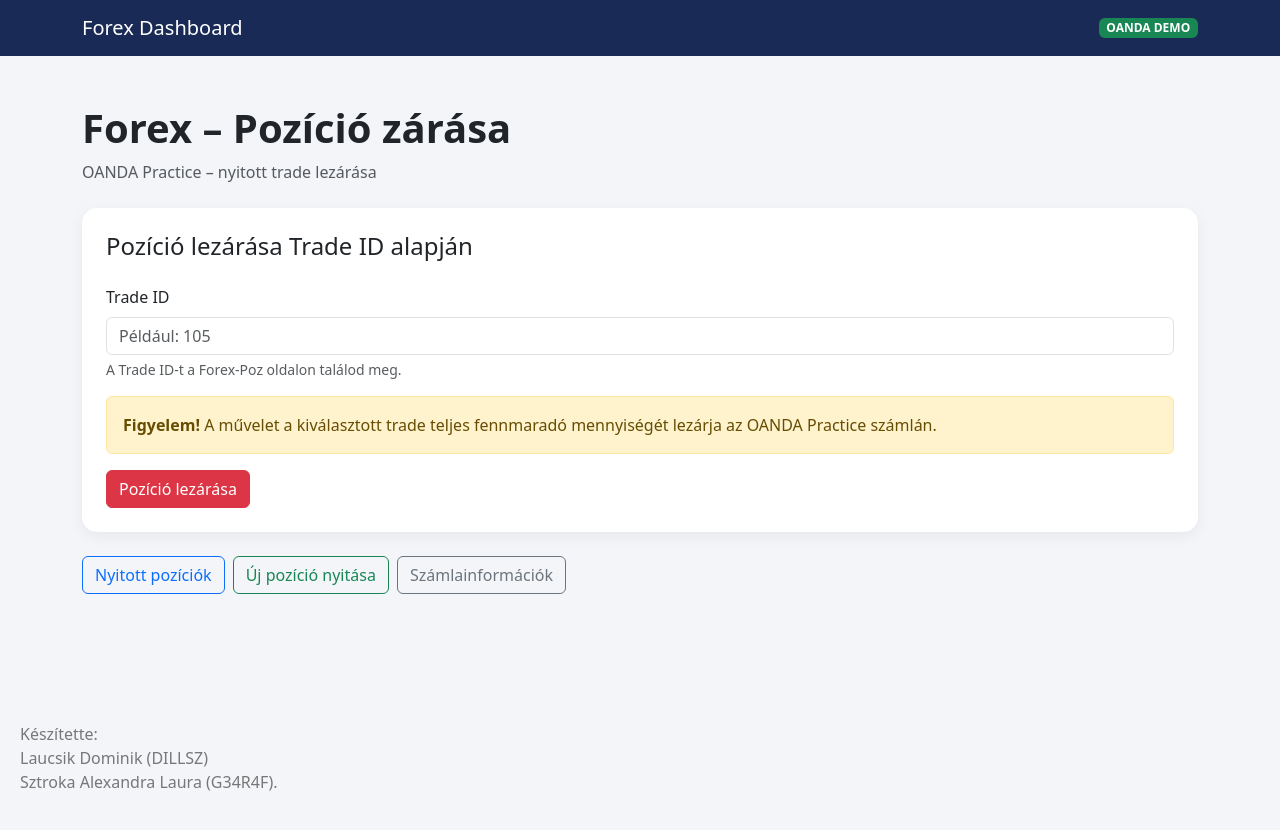
After one commit to Szandi345/Java-alkalmazasok-Eloadas, a Spring Boot app: page /forex/close in a window 1280 px wide. The commit adds this page. Run offline with Spring Boot 4, Linux system fonts and the light colour scheme; some libraries are stand-ins or nearby versions.

Commit message:
Forex-Zar menü: (Trade lezarasa Trade ID alapjan)

```diff
--- a/beadando/src/main/java/org/example/beadando/controller/ForexController.java
+++ b/beadando/src/main/java/org/example/beadando/controller/ForexController.java
@@ -307,4 +307,88 @@ public class ForexController {
         }
         return "forex-positions";
     }
+    @GetMapping("/forex/close")
+    public String closeTradePage(
+            @RequestParam(required = false) String tradeId,
+            Model model) {
+        model.addAttribute("tradeId",
+                tradeId == null ? "" : tradeId);
+        return "forex-close";
+    }
+    @PostMapping("/forex/close")
+    public String closeTrade(
+            @RequestParam String tradeId,
+            Model model) {
+        model.addAttribute("tradeId", tradeId);
+
+        // A Trade ID ellenőrzése
+        if (tradeId == null ||
+                !tradeId.matches("[1-9][0-9]*")) {
+            model.addAttribute("error",
+                    "Adj meg egy érvényes, pozitív Trade ID-t!");
+            return "forex-close";
+        }
+        try {
+            // Pozíció lezárása az OANDA API-val
+            String response = oandaService.closeTrade(tradeId);
+
+            // OANDA válasz feldolgozása
+            JsonNode root = objectMapper.readTree(response);
+            JsonNode fill =
+                    root.path("orderFillTransaction");
+            JsonNode cancel =
+                    root.path("orderCancelTransaction");
+            if (!fill.isMissingNode() && !fill.isNull()) {
+                JsonNode closedTrades =
+                        fill.path("tradesClosed");
+                boolean tradeClosed = false;
+                String realizedPL = "";
+                if (closedTrades.isArray()) {
+                    for (JsonNode closed : closedTrades) {
+                        if (tradeId.equals(
+                                closed.path("tradeID").asText())) {
+                            tradeClosed = true;
+                            realizedPL =
+                                    closed.path("realizedPL").asText();
+                            break;
+                        }
+                    }
+                }
+                if (tradeClosed) {
+                    model.addAttribute("success",
+                            "A pozíció sikeresen lezárult!");
+                    model.addAttribute("closedTradeId", tradeId);
+                    model.addAttribute("closePrice",
+                            fill.path("price").asText());
+                    model.addAttribute("realizedPL", realizedPL);
+                    model.addAttribute("transactionId",
+                            fill.path("id").asText());
+                    model.addAttribute("closeTime",
+                            fill.path("time").asText());
+                } else {
+                    model.addAttribute("warning",
+                            "A megbízás végrehajtási választ kapott, "
+                                    + "de a megadott Trade ID lezárását "
+                                    + "nem sikerült igazolni. "
+                                    + "Ellenőrizd a nyitott pozíciókat!");
+                }
+            } else if (!cancel.isMissingNode()
+                    && !cancel.isNull()) {
+                model.addAttribute("error",
+                        "Az OANDA megszakította a zárást: "
+                                + cancel.path("reason").asText());
+            } else {
+                model.addAttribute("warning",
+                        "Nem érkezett egyértelmű végrehajtási "
+                                + "visszaigazolás. Ellenőrizd a "
+                                + "nyitott pozíciók listáját!");
+            }
+        } catch (Exception e) {
+            model.addAttribute("error",
+                    "A lezárás eredménye nem igazolható. "
+                            + "Ellenőrizd a Forex-Poz oldalt, "
+                            + "mielőtt újra elküldöd a kérést.");
+        }
+        return "forex-close";
+    }
 }
--- /dev/null
+++ b/beadando/src/main/resources/templates/forex-close.html
@@ -0,0 +1,196 @@
+<!DOCTYPE html>
+<html lang="hu"
+      xmlns:th="http://www.thymeleaf.org">
+<head>
+    <meta charset="UTF-8">
+    <meta name="viewport"
+          content="width=device-width, initial-scale=1">
+    <title>Forex – Pozíció zárása</title>
+    <link href="https://cdn.jsdelivr.net/npm/bootstrap@5.3.3/dist/css/bootstrap.min.css"
+          rel="stylesheet">
+    <style>
+        body {
+            background: #f3f5f9;
+        }
+        .navbar {
+            background: #192a56;
+        }
+        .info-card {
+            border: none;
+            border-radius: 15px;
+            box-shadow: 0 4px 15px rgba(0,0,0,0.06);
+        }
+        footer {
+            margin-top: 60px;
+            padding: 20px;
+            color: #777;
+        }
+    </style>
+</head>
+<body>
+
+<!-- Navigáció -->
+<nav class="navbar navbar-dark">
+    <div class="container">
+        <a class="navbar-brand" href="/forex/account">
+            Forex Dashboard
+        </a>
+        <span class="badge bg-success">
+            OANDA DEMO
+        </span>
+    </div>
+</nav>
+<div class="container py-5">
+    <h1 class="fw-bold mb-2">
+        Forex – Pozíció zárása
+    </h1>
+    <p class="text-muted mb-4">
+        OANDA Practice – nyitott trade lezárása
+    </p>
+
+    <!-- Zárási űrlap -->
+    <div class="card info-card p-4 mb-4">
+        <h4 class="mb-4">
+            Pozíció lezárása Trade ID alapján
+        </h4>
+        <form th:action="@{/forex/close}"
+              method="post"
+              id="closeForm">
+            <input th:if="${_csrf != null}"
+                   type="hidden"
+                   th:name="${_csrf.parameterName}"
+                   th:value="${_csrf.token}">
+            <div class="mb-3">
+                <label for="tradeId"
+                       class="form-label">
+                    Trade ID
+                </label>
+                <input type="number"
+                       id="tradeId"
+                       name="tradeId"
+                       class="form-control"
+                       th:value="${tradeId}"
+                       min="1"
+                       step="1"
+                       placeholder="Például: 105"
+                       required>
+                <div class="form-text">
+                    A Trade ID-t a Forex-Poz oldalon
+                    találod meg.
+                </div>
+            </div>
+            <div class="alert alert-warning">
+
+                <strong>Figyelem!</strong>
+
+                A művelet a kiválasztott trade
+                teljes fennmaradó mennyiségét lezárja
+                az OANDA Practice számlán.
+
+            </div>
+            <button type="submit"
+                    id="submitButton"
+                    class="btn btn-danger">
+
+                Pozíció lezárása
+            </button>
+        </form>
+    </div>
+
+    <!-- Sikeres zárás -->
+    <div th:if="${success}"
+         class="alert alert-success"
+         th:text="${success}">
+    </div>
+
+    <!-- Figyelmeztetés -->
+    <div th:if="${warning}"
+         class="alert alert-warning"
+         th:text="${warning}">
+    </div>
+
+    <!-- Hibaüzenet -->
+    <div th:if="${error}"
+         class="alert alert-danger"
+         th:text="${error}">
+    </div>
+
+    <!-- Zárási eredmény -->
+    <div th:if="${closedTradeId != null}"
+         class="card info-card p-4">
+        <h4 class="mb-4">
+            Lezárt pozíció adatai
+        </h4>
+        <div class="table-responsive">
+            <table class="table table-striped">
+                <tbody>
+                <tr>
+                    <th>Trade ID</th>
+                    <td th:text="${closedTradeId}"></td>
+                </tr>
+                <tr>
+                    <th>Lezárási ár</th>
+                    <td th:text="${closePrice}"></td>
+                </tr>
+                <tr>
+                    <th>Realizált eredmény (P/L)</th>
+                    <td th:text="${realizedPL}"></td>
+                </tr>
+                <tr>
+                    <th>Tranzakció azonosító</th>
+                    <td th:text="${transactionId}"></td>
+                </tr>
+                <tr>
+                    <th>Lezárás időpontja (UTC)</th>
+                    <td th:text="${closeTime}"></td>
+                </tr>
+                </tbody>
+            </table>
+        </div>
+    </div>
+
+    <!-- Navigáció -->
+    <div class="mt-4 d-flex gap-2 flex-wrap">
+        <a href="/forex/positions"
+           class="btn btn-outline-primary">
+            Nyitott pozíciók
+        </a>
+        <a href="/forex/open"
+           class="btn btn-outline-success">
+            Új pozíció nyitása
+        </a>
+        <a href="/forex/account"
+           class="btn btn-outline-secondary">
+            Számlainformációk
+        </a>
+    </div>
+</div>
+<footer id="footer">
+    <p class="copyright"><a>Készítette: <br> Laucsik Dominik (DILLSZ) <br> Sztroka Alexandra Laura (G34R4F)</a>.</p>
+</footer>
+<script>
+    const form = document.getElementById("closeForm");
+    const submitButton =
+        document.getElementById("submitButton");
+    form.addEventListener("submit", function(event) {
+        const tradeId =
+            document.getElementById("tradeId").value;
+        if (!/^[1-9][0-9]*$/.test(tradeId)) {
+            event.preventDefault();
+            alert("Adj meg egy pozitív egész Trade ID-t!");
+            return;
+        }
+        const confirmed = confirm(
+            "Biztosan le szeretnéd zárni a(z) " +
+            tradeId + " azonosítójú DEMÓ trade-et?"
+        );
+        if (!confirmed) {
+            event.preventDefault();
+            return;
+        }
+        submitButton.disabled = true;
+        submitButton.textContent = "Pozíció zárása...";
+    });
+</script>
+</body>
+</html>
--- a/beadando/src/main/resources/templates/forex-positions.html
+++ b/beadando/src/main/resources/templates/forex-positions.html
@@ -98,6 +98,8 @@
                     <th>Nyitási ár</th>
                     <th>Nyitás időpontja</th>
                     <th>Nem realizált P/L</th>
+                    <th>Művelet</th>
+
                 </tr>
                 </thead>
                 <tbody>
@@ -118,6 +120,7 @@
                     <td th:text="${position.price}"></td>
                     <td th:text="${position.openTime}"></td>
                     <td th:text="${position.unrealizedPL}"></td>
+                    <td><a th:href="@{/forex/close(tradeId=${position.id})}" class="btn btn-sm btn-outline-danger">Zárás</a></td>
                 </tr>
                 </tbody>
             </table>
```
Also changed, not shown: beadando/src/main/java/org/example/beadando/service/OandaService.java (+21 -0 lines).
